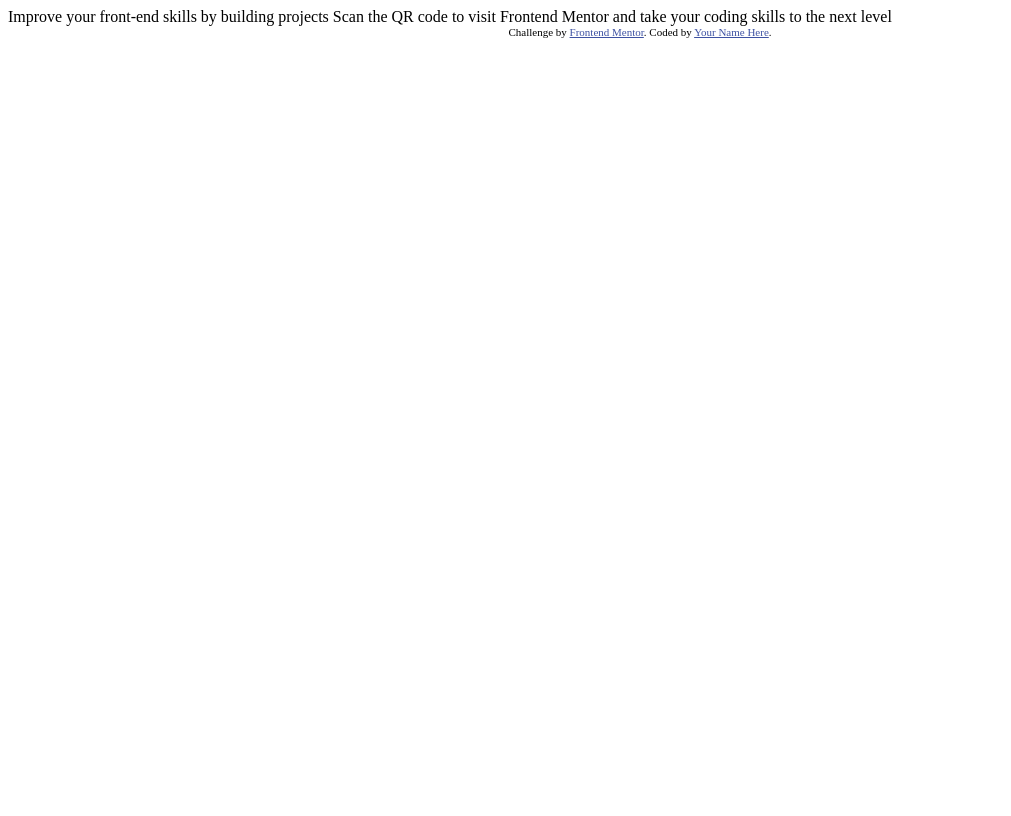
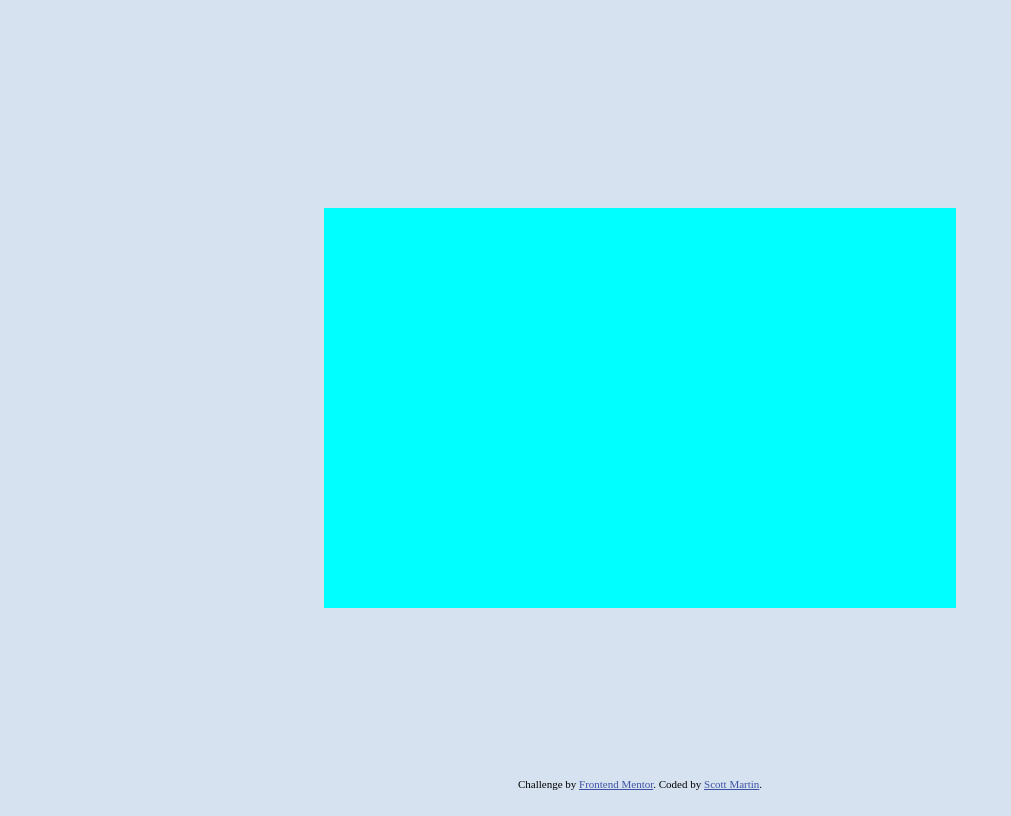
Before and after one commit to smartinuk88/qr-code-component-main, a plain HTML site: page index.html in a window 1280 px wide. Shown: the whole page, without its empty margins (0-1011 px from the left). Drawn offline with Linux system fonts and the light colour scheme.

Commit message:
Setup styles.css
Setup basic reusable variables for colors, basic layout and styling

```diff
--- a/index.html
+++ b/index.html
@@ -1,28 +1,45 @@
 <!DOCTYPE html>
 <html lang="en">
   <head>
-  <meta charset="UTF-8">
-  <meta name="viewport" content="width=device-width, initial-scale=1.0"> <!-- displays site properly based on user's device -->
+    <meta charset="UTF-8" />
+    <meta name="viewport" content="width=device-width, initial-scale=1.0" />
+    <!-- displays site properly based on user's device -->
 
-  <link rel="icon" type="image/png" sizes="32x32" href="./images/favicon-32x32.png">
+    <link
+      rel="icon"
+      type="image/png"
+      sizes="32x32"
+      href="./images/favicon-32x32.png"
+    />
+    <link rel="preconnect" href="https://fonts.googleapis.com" />
+    <link rel="preconnect" href="https://fonts.gstatic.com" crossorigin />
+    <link
+      href="https://fonts.googleapis.com/css2?family=Outfit:wght@100..900&display=swap"
+      rel="stylesheet"
+    />
+    <link rel="stylesheet" href="/styles.css" />
 
     <title>Frontend Mentor | QR code component</title>
 
     <!-- Feel free to remove these styles or customise in your own stylesheet 👍 -->
     <style>
-    .attribution { font-size: 11px; text-align: center; }
-    .attribution a { color: hsl(228, 45%, 44%); }
+      .attribution {
+        font-size: 11px;
+        text-align: center;
+      }
+      .attribution a {
+        color: hsl(228, 45%, 44%);
+      }
     </style>
   </head>
   <body>
-
-  Improve your front-end skills by building projects
-
-  Scan the QR code to visit Frontend Mentor and take your coding skills to the next level
+    <div class="card"></div>
 
     <div class="attribution">
-    Challenge by <a href="https://www.frontendmentor.io?ref=challenge" target="_blank">Frontend Mentor</a>.
-    Coded by <a href="#">Your Name Here</a>.
+      Challenge by
+      <a href="https://www.frontendmentor.io?ref=challenge" target="_blank"
+        >Frontend Mentor</a
+      >. Coded by <a href="#">Scott Martin</a>.
     </div>
   </body>
 </html>
--- /dev/null
+++ b/styles.css
@@ -0,0 +1,26 @@
+:root {
+  --slate-300: hsl(212, 45%, 89%);
+  --slate-500: hsl(216, 15%, 48%);
+  --slate-900: hsl(218, 44%, 22%);
+}
+
+body {
+  display: flex;
+  justify-content: center;
+  align-items: center;
+  height: 100vh;
+  background-color: var(--slate-300);
+}
+
+.card {
+  height: 50%;
+  width: 50%;
+  background-color: aqua;
+}
+
+.attribution {
+  position: fixed;
+  bottom: 10px;
+  text-align: center;
+  width: 100%;
+}
```
Lines whose indentation alone changed are shown as unchanged.
